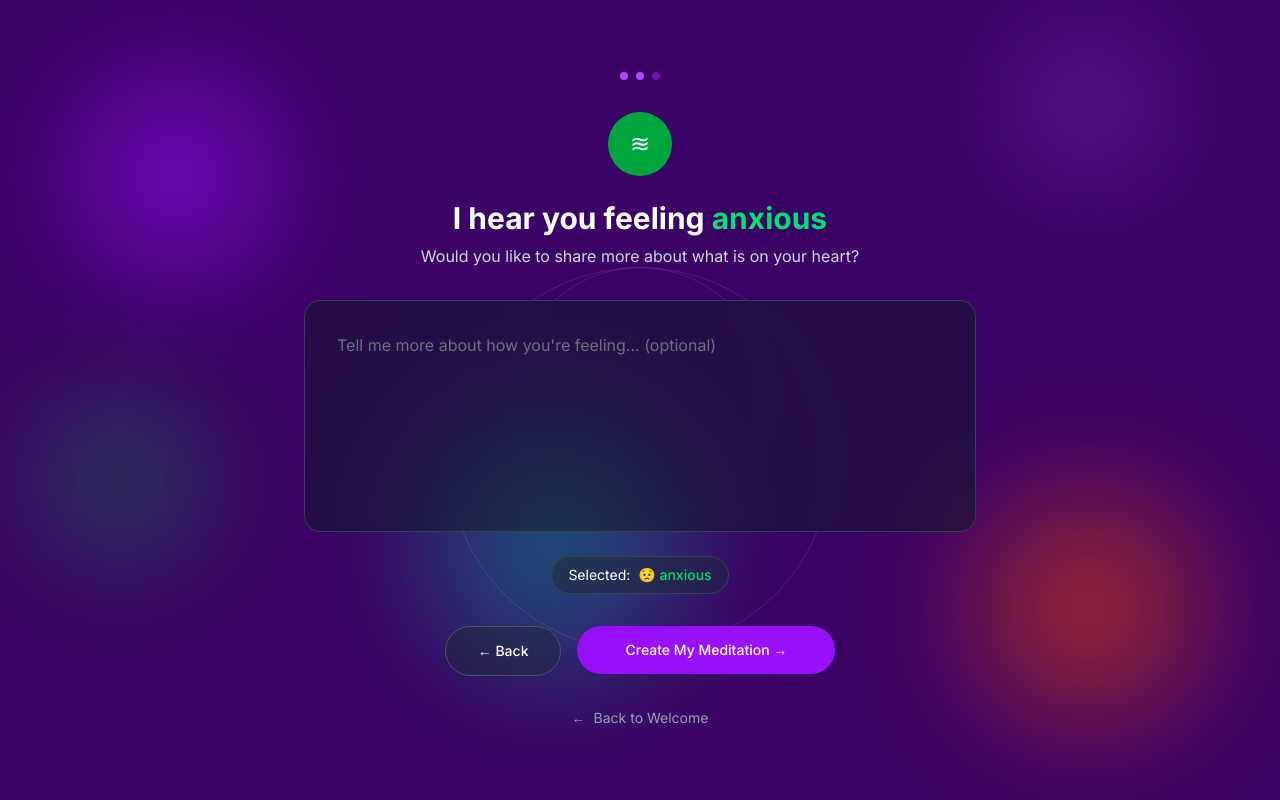
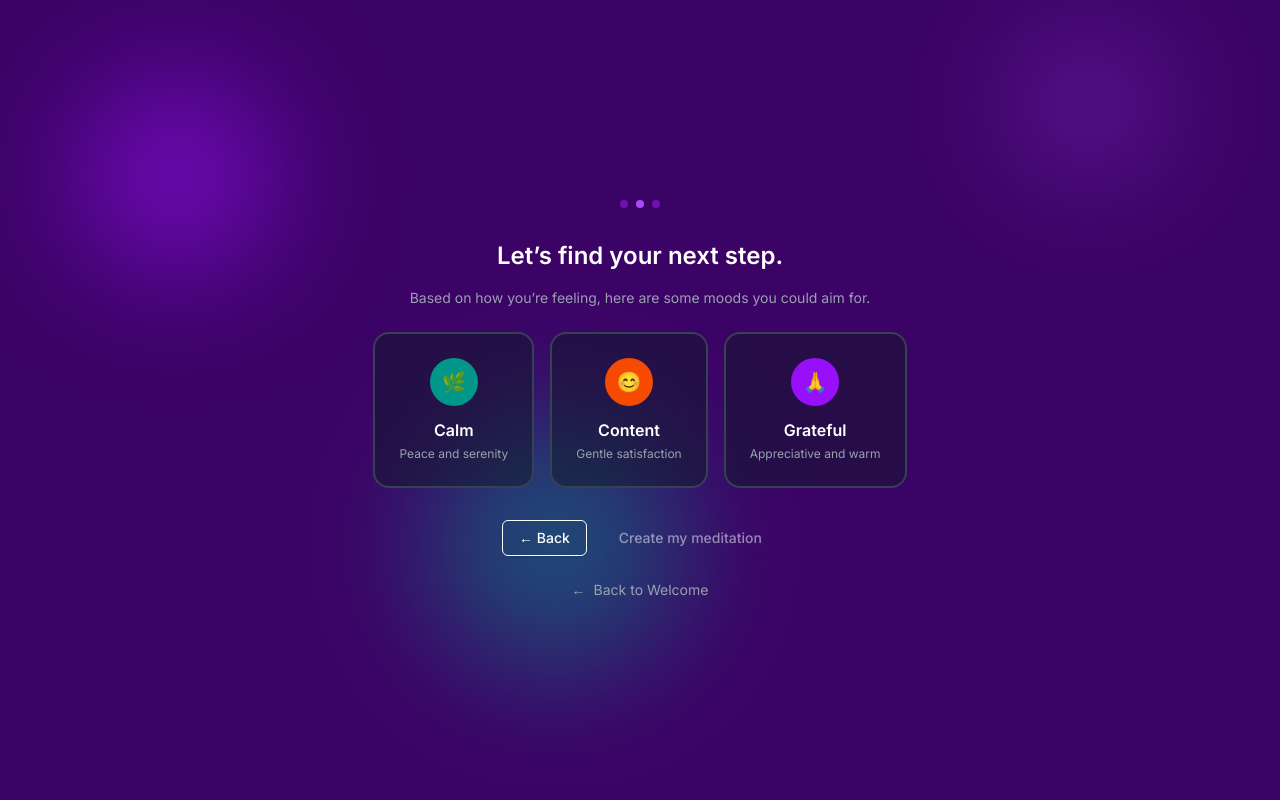
Before and after one commit to jyse/sentient-ai-app, a Next.js app: page /check-in/details in a window 1280 px wide. Built offline with nearby package versions, Linux system fonts and the light colour scheme; no server answers.

Commit message:
CHANGE: changing check-in page with note and included targeted emotions page as details regarding check-in

```diff
--- a/package.json
+++ b/package.json
@@ -11,6 +11,7 @@
   "dependencies": {
     "@radix-ui/react-label": "^2.1.7",
     "@radix-ui/react-slot": "^1.2.3",
+    "@supabase/auth-helpers-nextjs": "^0.10.0",
     "@supabase/ssr": "^0.7.0",
     "@supabase/supabase-js": "^2.58.0",
     "class-variance-authority": "^0.7.1",
--- a/src/app/(main)/check-in/details/page.tsx
+++ b/src/app/(main)/check-in/details/page.tsx
@@ -1,106 +1,156 @@
 "use client";
 
-import { useState } from "react";
+import { useState, useEffect } from "react";
 import { useRouter, useSearchParams } from "next/navigation";
+import { supabase } from "@/lib/supabaseClient";
 import { Button } from "@/components/ui/button";
 
-export default function MoodDetailsPage() {
-  const [details, setDetails] = useState("");
+const TARGET_OPTIONS = [
+  {
+    id: "calm",
+    label: "Calm",
+    description: "Peace and serenity",
+    emoji: "🌿",
+    color: "bg-teal-600"
+  },
+  {
+    id: "content",
+    label: "Content",
+    description: "Gentle satisfaction",
+    emoji: "😊",
+    color: "bg-orange-600"
+  },
+  {
+    id: "grateful",
+    label: "Grateful",
+    description: "Appreciative and warm",
+    emoji: "🙏",
+    color: "bg-purple-600"
+  }
+];
+
+export default function TargetEmotionPage() {
   const router = useRouter();
   const searchParams = useSearchParams();
+  const currentMood = searchParams.get("mood");
 
-  // Get selected mood from URL params
-  const selectedMood = searchParams.get("mood") || "anxious";
+  const [selectedTarget, setSelectedTarget] = useState<string | null>(null);
+  const [loading, setLoading] = useState(false);
+  const [feedback, setFeedback] = useState("");
 
-  const handleBack = () => {
-    router.back();
-  };
+  const handleSubmit = async () => {
+    if (!currentMood || !selectedTarget) return;
+    setLoading(true);
 
-  const handleCreateMeditation = () => {
-    // TODO: Store mood details and navigate to meditation
-    console.log("Mood:", selectedMood, "Details:", details);
-    router.push(`/meditation/ready?mood=${selectedMood}`);
+    const {
+      data: { user }
+    } = await supabase.auth.getUser();
+    if (!user) {
+      setLoading(false);
+      return router.push("/login");
+    }
+
+    // Find the latest mood entry for this user
+    const { data: latestEntry, error: fetchError } = await supabase
+      .from("mood_entries")
+      .select("id")
+      .eq("user_id", user.id)
+      .eq("current_emotion", currentMood)
+      .order("created_at", { ascending: false })
+      .limit(1)
+      .single();
+
+    if (fetchError || !latestEntry) {
+      console.error(fetchError);
+      setFeedback("Could not find your mood entry 💔");
+      setLoading(false);
+      return;
+    }
+
+    // Update the same entry with target emotion
+    const { error: updateError } = await supabase
+      .from("mood_entries")
+      .update({ target_emotion: selectedTarget })
+      .eq("id", latestEntry.id);
+
+    setLoading(false);
+
+    if (updateError) {
+      console.error(updateError);
+      setFeedback("Something went wrong. Try again 💔");
+    } else {
+      setFeedback("Got it. Preparing your meditation ✨");
+      setTimeout(() => {
+        router.push("/meditation/ready");
+      }, 800);
+    }
   };
 
   return (
     <div className="min-h-screen bg-purple-950 text-white relative overflow-hidden">
-      {/* Floating orbs */}
+      {/* Floating Orbs */}
       <div className="absolute top-20 left-20 w-48 h-48 bg-purple-600 rounded-full blur-3xl opacity-60" />
       <div className="absolute top-10 right-32 w-32 h-32 bg-purple-500 rounded-full blur-3xl opacity-40" />
       <div className="absolute bottom-32 left-1/3 w-64 h-64 bg-teal-600 rounded-full blur-3xl opacity-50" />
-      <div className="absolute bottom-20 right-20 w-56 h-56 bg-orange-600 rounded-full blur-3xl opacity-50" />
-      <div className="absolute top-1/2 left-10 w-40 h-40 bg-green-600 rounded-full blur-3xl opacity-40" />
 
-      {/* Decorative circles */}
-      <div className="absolute top-1/3 left-1/2 transform -translate-x-1/2 w-96 h-96 border border-white/10 rounded-full" />
-      <div className="absolute top-1/3 left-1/2 transform -translate-x-1/2 w-64 h-64 border border-white/10 rounded-full" />
-
-      {/* Main content */}
       <div className="relative z-10 min-h-screen flex flex-col items-center justify-center p-8">
-        {/* Progress dots */}
+        {/* Progress Dots */}
         <div className="flex gap-2 mb-8">
-          <div className="w-2 h-2 bg-purple-500 rounded-full" />
+          <div className="w-2 h-2 bg-purple-800 rounded-full" />
           <div className="w-2 h-2 bg-purple-500 rounded-full" />
           <div className="w-2 h-2 bg-purple-800 rounded-full" />
         </div>
 
-        {/* Icon circle */}
-        <div className="w-16 h-16 bg-green-600 rounded-full flex items-center justify-center mb-6">
-          <span className="text-2xl">≋</span>
+        {/* Header */}
+        <h2 className="text-2xl font-semibold mb-4 text-center">
+          Let’s find your next step.
+        </h2>
+        <p className="text-gray-400 text-sm mb-6 text-center">
+          Based on how you’re feeling, here are some moods you could aim for.
+        </p>
+
+        {/* Target Options */}
+        <div className="flex gap-4 mb-8">
+          {TARGET_OPTIONS.map((option) => (
+            <button
+              key={option.id}
+              onClick={() => setSelectedTarget(option.id)}
+              className={`
+                relative p-6 rounded-2xl border-2 transition-all duration-300 min-w-[140px]
+                ${
+                  selectedTarget === option.id
+                    ? "bg-gray-800 border-purple-500 scale-105"
+                    : "bg-gray-900/50 border-gray-700 hover:bg-gray-800/70 hover:border-gray-600"
+                }
+              `}
+            >
+              <div
+                className={`w-12 h-12 ${option.color} rounded-full flex items-center justify-center mb-3 mx-auto`}
+              >
+                <span className="text-xl">{option.emoji}</span>
+              </div>
+              <h3 className="font-semibold mb-1">{option.label}</h3>
+              <p className="text-xs text-gray-400">{option.description}</p>
+            </button>
+          ))}
         </div>
 
-        {/* Title with dynamic mood */}
-        <h1 className="text-3xl font-bold mb-2 text-center">
-          I hear you feeling{" "}
-          <span className="text-green-400">{selectedMood}</span>
-        </h1>
+        {/* Feedback */}
+        {feedback && <p className="text-sm text-purple-300 mb-4">{feedback}</p>}
 
-        <p className="text-gray-300 text-center max-w-lg mb-8">
-          Would you like to share more about what is on your heart?
-        </p>
-
-        {/* Text input card */}
-        <div className="w-full max-w-2xl bg-gray-900/50 backdrop-blur-sm rounded-2xl border border-gray-700 p-8 mb-6">
-          <textarea
-            value={details}
-            onChange={(e) => setDetails(e.target.value)}
-            placeholder="Tell me more about how you're feeling... (optional)"
-            className="w-full h-40 bg-transparent border-none outline-none text-white placeholder-gray-500 resize-none"
-          />
-        </div>
-
-        {/* Selected mood badge */}
-        <div className="flex items-center gap-2 mb-8 px-4 py-2 bg-gray-800/50 rounded-full border border-gray-700">
-          <span className="text-sm">Selected:</span>
-          <span className="text-sm font-medium text-green-400">
-            😟 {selectedMood}
-          </span>
-        </div>
-
-        {/* Action buttons */}
-        <div className="flex gap-4 mb-8">
-          <Button
-            onClick={handleBack}
-            variant="outline"
-            size="lg"
-            className="bg-gray-800/50 border-gray-600 hover:bg-gray-700/50 text-white px-8 py-6 rounded-full"
-          >
+        {/* Buttons */}
+        <div className="flex gap-4">
+          <Button variant="outline" onClick={() => router.back()}>
             ← Back
           </Button>
-
-          <Button
-            onClick={handleCreateMeditation}
-            size="lg"
-            className="bg-purple-600 hover:bg-purple-500 text-white px-12 py-6 rounded-full"
-          >
-            Create My Meditation →
+          <Button onClick={handleSubmit} disabled={!selectedTarget || loading}>
+            {loading ? "Saving..." : "Create my meditation"}
           </Button>
         </div>
 
-        {/* Back to welcome link */}
         <button
           onClick={() => router.push("/")}
-          className="flex items-center gap-2 text-sm text-gray-400 hover:text-white transition-colors"
+          className="mt-6 flex items-center gap-2 text-sm text-gray-400 hover:text-white transition-colors"
         >
           <span>←</span> Back to Welcome
         </button>
--- a/src/app/(main)/check-in/page.tsx
+++ b/src/app/(main)/check-in/page.tsx
@@ -2,6 +2,7 @@
 
 import { useState } from "react";
 import { useRouter } from "next/navigation";
+import { supabase } from "@/lib/supabaseClient";
 import { Button } from "@/components/ui/button";
 
 const MOODS = [
@@ -51,90 +52,132 @@ const MOODS = [
 
 export default function CheckInPage() {
   const router = useRouter();
+  const [selectedMood, setSelectedMood] = useState<string | null>(null);
+  const [note, setNote] = useState("");
+  const [loading, setLoading] = useState(false);
+  const [feedback, setFeedback] = useState("");
 
-  const handleMoodSelect = (moodId: string) => {
-    // Navigate directly to details page with selected mood
-    router.push(`/check-in/details?mood=${moodId}`);
+  const handleSubmit = async () => {
+    if (!selectedMood) return;
+    setLoading(true);
+
+    const {
+      data: { user }
+    } = await supabase.auth.getUser();
+    if (!user) {
+      setLoading(false);
+      return router.push("/login");
+    }
+
+    // Insert mood entry
+    console.log("USER: ", user);
+    const { error } = await supabase.from("mood_entries").insert([
+      {
+        user_id: user.id, // make sure RLS is set up correctly
+        current_emotion: selectedMood,
+        note: note || null
+      }
+    ]);
+
+    setLoading(false);
+
+    if (error) {
+      console.error(error);
+      setFeedback("Something went wrong. Try again 💔");
+    } else {
+      setFeedback("Thanks, I’ll keep this in mind 💙");
+      // Small delay then navigate to target emotion page
+      setTimeout(() => {
+        router.push(`/check-in/details?mood=${selectedMood}`);
+      }, 800);
+    }
   };
 
   return (
     <div className="min-h-screen bg-purple-950 text-white relative overflow-hidden">
-      {/* Floating orbs - same as welcome page */}
+      {/* Floating Orbs */}
       <div className="absolute top-20 left-20 w-48 h-48 bg-purple-600 rounded-full blur-3xl opacity-60" />
       <div className="absolute top-10 right-32 w-32 h-32 bg-purple-500 rounded-full blur-3xl opacity-40" />
       <div className="absolute bottom-32 left-1/3 w-64 h-64 bg-teal-600 rounded-full blur-3xl opacity-50" />
       <div className="absolute bottom-20 right-20 w-56 h-56 bg-orange-600 rounded-full blur-3xl opacity-50" />
-      <div className="absolute top-1/2 left-10 w-40 h-40 bg-green-600 rounded-full blur-3xl opacity-40" />
 
-      {/* Decorative circles */}
-      <div className="absolute top-1/3 left-1/2 transform -translate-x-1/2 w-96 h-96 border border-white/10 rounded-full" />
-      <div className="absolute top-1/3 left-1/2 transform -translate-x-1/2 w-64 h-64 border border-white/10 rounded-full" />
-
-      {/* Main content */}
       <div className="relative z-10 min-h-screen flex flex-col items-center justify-center p-8">
-        {/* Progress dots */}
+        {/* Progress Dots */}
         <div className="flex gap-2 mb-8">
           <div className="w-2 h-2 bg-purple-500 rounded-full" />
           <div className="w-2 h-2 bg-purple-800 rounded-full" />
           <div className="w-2 h-2 bg-purple-800 rounded-full" />
         </div>
 
-        {/* Header with icon */}
-        <div className="w-16 h-16 bg-purple-600 rounded-full flex items-center justify-center mb-6">
-          <span className="text-3xl">❤️</span>
-        </div>
-
         {/* Title */}
-        <h1 className="text-4xl font-bold mb-2 text-center">
-          Hello, beautiful soul 🌸
-        </h1>
-
-        {/* <p className="text-gray-300 text-center max-w-lg mb-8">
-          I am your meditation companion. Let s start by understanding how you
-          are feeling right now.
-        </p> */}
-
-        {/* Question */}
-        {/* 🐲Check this style */}
-        <h2 className="text-xl font-semibold mb-2">
-          How are you feeling today?
+        <h2 className="text-2xl font-semibold mb-4 text-center">
+          How are you feeling right now?
         </h2>
-        <p className="text-gray-400 text-sm mb-8">
-          Choose the mood that resonates most with you right now
+        <p className="text-gray-400 text-sm mb-6">
+          Pick the mood that feels strongest right now.
         </p>
 
-        {/* Mood grid */}
-        <div className="grid grid-cols-2 gap-4 max-w-2xl w-full mb-12">
+        {/* Mood Grid */}
+        <div className="grid grid-cols-2 gap-4 max-w-2xl w-full mb-8">
           {MOODS.map((mood) => (
             <button
               key={mood.id}
-              onClick={() => handleMoodSelect(mood.id)}
+              onClick={() => setSelectedMood(mood.id)}
               className={`
                 relative p-6 rounded-2xl border-2 transition-all duration-300
-                bg-gray-900/50 border-gray-700 hover:bg-gray-800/70 hover:border-gray-600 hover:scale-105
+                ${
+                  selectedMood === mood.id
+                    ? "bg-gray-800 border-purple-500 scale-105"
+                    : "bg-gray-900/50 border-gray-700 hover:bg-gray-800/70 hover:border-gray-600"
+                }
               `}
             >
-              {/* Icon circle */}
+              {/* Icon */}
               <div
                 className={`w-12 h-12 ${mood.color} rounded-full flex items-center justify-center mb-3 mx-auto`}
               >
-                <span className="text-xl">🎵</span>
+                <span className="text-xl">{mood.emoji}</span>
               </div>
-
-              {/* Emoji */}
-              <div className="text-3xl mb-2">{mood.emoji}</div>
-
-              {/* Label and description */}
               <h3 className="font-semibold mb-1">{mood.label}</h3>
               <p className="text-xs text-gray-400">{mood.description}</p>
             </button>
           ))}
         </div>
 
-        {/* Back button */}
+        {/* Note Field */}
+        <div className="w-full max-w-2xl mb-6">
+          <label className="block text-sm mb-2">
+            (Optional) Share more about what’s on your heart
+          </label>
+          <p className="text-xs text-gray-400 mb-2">
+            Only you can see this. It’s stored privately in your account to help
+            guide your meditation.
+          </p>
+          <textarea
+            value={note}
+            onChange={(e) => setNote(e.target.value)}
+            className="w-full p-3 rounded-lg bg-gray-800 border border-gray-700 focus:border-purple-500 focus:ring focus:ring-purple-500/40 resize-none"
+            rows={3}
+            placeholder="Write freely here..."
+          />
+        </div>
+
+        {/* Feedback */}
+        {feedback && <p className="text-sm text-purple-300 mb-4">{feedback}</p>}
+
+        {/* Continue Button */}
+        <Button
+          onClick={handleSubmit}
+          disabled={!selectedMood || loading}
+          className="w-full max-w-xs"
+        >
+          {loading ? "Saving..." : "Continue"}
+        </Button>
+
+        {/* Back */}
         <button
           onClick={() => router.push("/")}
-          className="flex items-center gap-2 text-sm text-gray-400 hover:text-white transition-colors"
+          className="mt-6 flex items-center gap-2 text-sm text-gray-400 hover:text-white transition-colors"
         >
           <span>←</span> Back to Welcome
         </button>
```
Also changed, not shown: 1 other file (tests, documents, lock files or other folders).
